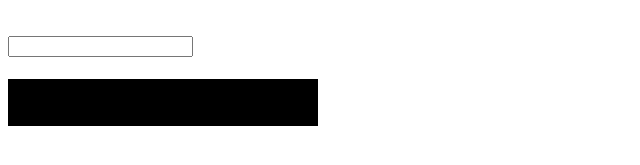
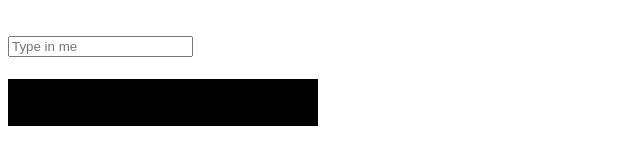
Before and after one commit to MatthewCharlton/Whisper, a website: page dev/index.html in a window 1280 px wide. Shown: the part 281-446 px from the top of the page, 0-640 px from the left. Drawn offline with Linux system fonts and the light colour scheme.

Commit message:
add placeholder

```diff
--- a/dev/index.html
+++ b/dev/index.html
@@ -17,7 +17,7 @@
     0
   </h1>
   <br />
-  <input onkeyup="Whisper.setState({blah4: this.value})" />
+  <input placeholder="Type in me" onkeyup="Whisper.setState({blah4: this.value})" />
   <h1 id="test4" style="width: 300px; color: white; background: black; padding: 5px; height: 37px"></h1>
 
   <script>
```
